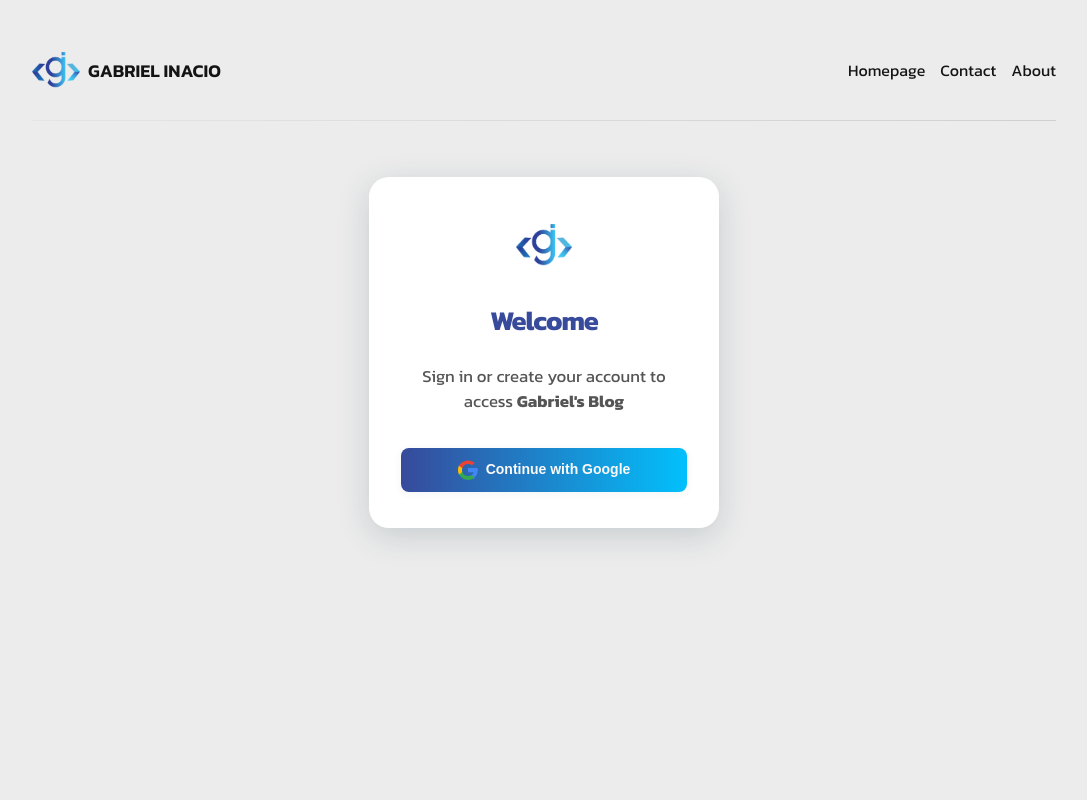
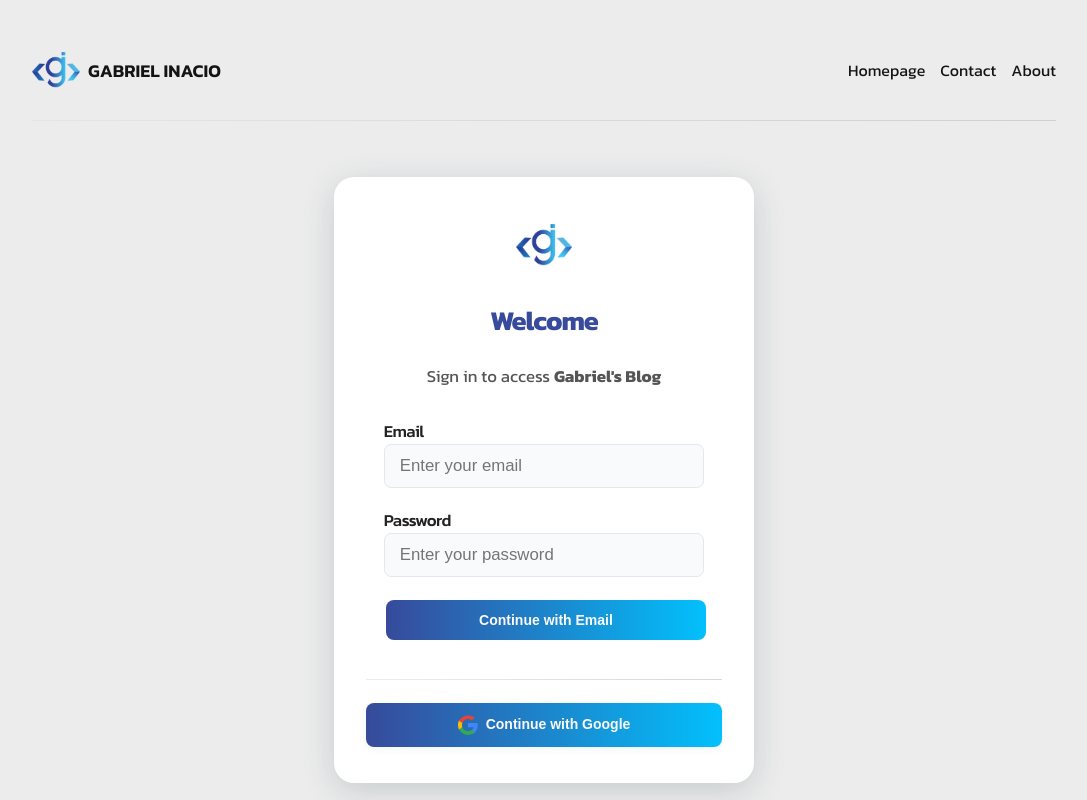
Before and after one commit to gabrielinaciosouza/blog, a Next.js app in the folder blog-web/: page /login in a window 1280 px wide. Shown: the top 800 px of the page, without its empty margins (96-1183 px from the left). Built offline with nearby package versions, Linux system fonts and the light colour scheme; no server answers.

Commit message:
feat: Implement email/password authentication flow and create AuthInput component

```diff
--- a/blog-web/package.json
+++ b/blog-web/package.json
@@ -4,6 +4,7 @@
   "private": true,
   "scripts": {
     "dev": "next dev --turbopack",
+    "local": "set NEXT_PUBLIC_USE_FIREBASE_EMULATOR=true && next dev --turbopack",
     "build": "next build",
     "start": "next start",
     "lint": "next lint",
--- /dev/null
+++ b/blog-web/src/app/api/continue-with-email/route.ts
@@ -0,0 +1,20 @@
+import { NextRequest, NextResponse } from 'next/server';
+import { continueWithEmail } from '@/services/authService';
+
+export async function POST(req: NextRequest) {
+    try {
+        const { email, password } = await req.json();
+        if (!email || !password) {
+            return NextResponse.json({ error: 'Missing email or password' }, { status: 400 });
+        }
+
+        const data = await continueWithEmail(email, password);
+
+        const res = NextResponse.json(data, { status: 200 });
+        res.cookies.set('authResponse', JSON.stringify(data), { maxAge: 3000, httpOnly: true, sameSite: 'lax', path: '/' });
+        return res;
+    } catch (err: any) {
+        console.log(err);
+        return NextResponse.json({ message: "Something went wrong!" }, { status: 500 });
+    }
+}
--- a/blog-web/src/app/login/login.module.css
+++ b/blog-web/src/app/login/login.module.css
@@ -1,3 +1,15 @@
+.emailBtn {
+    width: 100%;
+    display: flex;
+    align-items: center;
+    justify-content: center;
+    font-weight: 600;
+    padding: 0.7rem 1rem;
+    border-radius: 0.5rem;
+    font-size: 1.05rem;
+    margin-top: 0.2rem;
+}
+
 .bgWrap {
     min-height: 100dvh;
     width: 100%;
@@ -13,7 +25,7 @@
     border-radius: 1.25rem;
     box-shadow: var(--shadow);
     width: 100%;
-    max-width: 350px;
+    max-width: 420px;
     display: flex;
     flex-direction: column;
     align-items: center;
--- a/blog-web/src/app/login/page.tsx
+++ b/blog-web/src/app/login/page.tsx
@@ -4,8 +4,10 @@ import styles from "./login.module.css";
 
 import Button from "@/components/button/Button";
 import AnimatedImage from "@/components/animatedImage/AnimatedImage";
+import AuthInput from "@/components/authInput/AuthInput";
 import { auth, googleProvider, signInWithPopup } from "@/services/firebase";
 import { useRouter } from "next/navigation";
+import Divider from "@/components/divider/Divider";
 
 
 
@@ -27,6 +29,11 @@ const GoogleIcon = () => (
 
 export default function LoginPage() {
     const router = useRouter();
+    const [email, setEmail] = React.useState("");
+    const [password, setPassword] = React.useState("");
+    const [loading, setLoading] = React.useState(false);
+    const [error, setError] = React.useState<string | null>(null);
+
     const handleGoogleLogin = async () => {
         try {
             const result = await signInWithPopup(auth, googleProvider);
@@ -47,12 +54,67 @@ export default function LoginPage() {
             alert("Google sign-in failed");
         }
     };
+
+    const handleEmailSignIn = async (e: React.FormEvent) => {
+        e.preventDefault();
+        setLoading(true);
+        setError(null);
+        try {
+            const response = await fetch("/api/continue-with-email", {
+                method: "POST",
+                headers: { "Content-Type": "application/json" },
+                body: JSON.stringify({ email, password }),
+            });
+            if (!response.ok) {
+                const error = await response.json();
+                throw new Error(error.message);
+            }
+            router.back();
+        } catch (err: any) {
+            setError(err.message || "Sign in failed");
+        } finally {
+            setLoading(false);
+        }
+    };
+
     return (
         <div className={styles.bgWrap}>
             <div className={styles.centeredCard}>
                 <AnimatedImage src="/logo2.png" alt="Gabriel's Blog Logo" width={56} height={56} className={styles.logo} />
                 <h1 className={styles.title}>Welcome</h1>
-                <p className={styles.subtitle}>Sign in or create your account to access <b>Gabriel's Blog</b></p>
+                <p className={styles.subtitle}>Sign in to access <b>Gabriel's Blog</b></p>
+                <form onSubmit={handleEmailSignIn} className={styles.emailForm} style={{ marginBottom: 16 }}>
+                    <AuthInput
+                        type="email"
+                        label="Email"
+                        value={email}
+                        onChange={e => setEmail(e.target.value)}
+                        placeholder="Enter your email"
+                        autoComplete="email"
+                        error={error && error.toLowerCase().includes("email") ? error : undefined}
+                        disabled={loading}
+                    />
+                    <AuthInput
+                        type="password"
+                        label="Password"
+                        value={password}
+                        onChange={e => setPassword(e.target.value)}
+                        placeholder="Enter your password"
+                        autoComplete="current-password"
+                        error={error && error.toLowerCase().includes("password") ? error : undefined}
+                        disabled={loading}
+                    />
+                    <Button
+                        className={styles.emailBtn}
+                        ariaLabel="Sign in or Sign up with Email"
+                        disabled={loading}
+                        onClick={() => { }}
+                    >
+                        {loading ? "Signing in..." : "Continue with Email"}
+                    </Button>
+                </form>
+                <Divider />
+                {error && <div className={styles.error}>{error}</div>}
                 <Button onClick={handleGoogleLogin} className={styles.googleBtn} ariaLabel="Sign in or Sign up with Google">
                     <GoogleIcon />
                     Continue with Google
--- /dev/null
+++ b/blog-web/src/components/authInput/AuthInput.module.css
@@ -0,0 +1,89 @@
+.inputGroup {
+    display: flex;
+    flex-direction: column;
+    gap: 0.4rem;
+    margin-bottom: 1.1rem;
+    width: 100%;
+}
+
+.label {
+    font-size: 1.05rem;
+    font-weight: 500;
+    color: #222;
+    margin-bottom: 0.1rem;
+    letter-spacing: -0.5px;
+}
+
+.input {
+    padding: 0.7rem 0.95rem;
+    border: 1.5px solid #e2e8f0;
+    border-radius: 0.45rem;
+    font-size: 1.05rem;
+    background: #f9fafb;
+    transition: border-color 0.18s, box-shadow 0.18s;
+    outline: none;
+    width: 100%;
+    box-sizing: border-box;
+}
+
+.input:focus {
+    border-color: var(--primary, #6366f1);
+    box-shadow: 0 0 0 2px #6366f133;
+}
+
+.inputError {
+    border-color: #ef4444;
+}
+
+.error {
+    color: #ef4444;
+    font-size: 0.92rem;
+    margin-top: 0.18rem;
+    font-weight: 500;
+    text-align: left;
+    padding-left: 2px;
+}
+
+@media (max-width: 600px) {
+    .inputGroup {
+        margin-bottom: 0.9rem;
+        gap: 0.3rem;
+    }
+
+    .label {
+        font-size: 0.98rem;
+    }
+
+    .input {
+        font-size: 0.98rem;
+        padding: 0.6rem 0.7rem;
+        border-radius: 0.38rem;
+    }
+
+    .error {
+        font-size: 0.85rem;
+        padding-left: 1px;
+    }
+}
+
+@media (max-width: 400px) {
+    .inputGroup {
+        margin-bottom: 0.7rem;
+        gap: 0.2rem;
+    }
+
+    .label {
+        font-size: 0.8rem;
+    }
+
+    .input {
+        font-size: 0.8rem;
+        padding: 0.5rem 0.5rem;
+        border-radius: 0.32rem;
+    }
+
+    .error {
+        font-size: 0.8rem;
+        padding-left: 0;
+    }
+}
--- /dev/null
+++ b/blog-web/src/components/authInput/AuthInput.tsx
@@ -0,0 +1,44 @@
+import React from "react";
+import styles from "./AuthInput.module.css";
+
+interface AuthInputProps {
+    type: "email" | "password";
+    value: string;
+    onChange: (e: React.ChangeEvent<HTMLInputElement>) => void;
+    label: string;
+    placeholder?: string;
+    autoComplete?: string;
+    error?: string;
+    disabled?: boolean;
+}
+
+const AuthInput: React.FC<AuthInputProps> = ({
+    type,
+    value,
+    onChange,
+    label,
+    placeholder,
+    autoComplete,
+    error,
+    disabled,
+}) => {
+    return (
+        <div className={styles.inputGroup}>
+            <label className={styles.label}>
+                {label}
+                <input
+                    type={type}
+                    value={value}
+                    onChange={onChange}
+                    placeholder={placeholder}
+                    autoComplete={autoComplete}
+                    className={styles.input + (error ? " " + styles.inputError : "")}
+                    disabled={disabled}
+                />
+            </label>
+            {error && <span className={styles.error}>{error}</span>}
+        </div>
+    );
+};
+
+export default AuthInput;
--- a/blog-web/src/services/authService.ts
+++ b/blog-web/src/services/authService.ts
@@ -26,3 +26,28 @@ export const continueWithGoogle = async (idToken: string): Promise<AuthResponse>
         data.pictureUrl
     );
 };
+
+export async function continueWithEmail(email: string, password: string): Promise<AuthResponse> {
+    const response = await fetch(`${SERVER_URL}/auth/email`, {
+        method: "POST",
+        headers: {
+            "Content-Type": "application/json",
+        },
+        body: JSON.stringify({ email, password }),
+    });
+
+    const data = await response.json();
+
+    if (!response.ok) {
+        throw new Error(data.message || 'Email sign-in failed');
+    }
+
+    return new AuthResponse(
+        data.authToken,
+        data.userId,
+        data.role,
+        data.name,
+        data.email,
+        data.pictureUrl
+    );
+}
--- a/blog-web/src/services/firebase.ts
+++ b/blog-web/src/services/firebase.ts
@@ -1,10 +1,10 @@
-// Import the functions you need from the SDKs you need
 import { initializeApp } from "firebase/app";
-import { getAnalytics } from "firebase/analytics";
-// TODO: Add SDKs for Firebase products that you want to use
-// https://firebase.google.com/docs/web/setup#available-libraries
+import { getAuth, GoogleAuthProvider, signInWithPopup, connectAuthEmulator } from "firebase/auth";
+import { getFirestore, connectFirestoreEmulator } from "firebase/firestore";
+import { getStorage, connectStorageEmulator } from "firebase/storage";
+import { createUserWithEmailAndPassword, signInWithEmailAndPassword } from "firebase/auth";
 
-// Your web app's Firebase configuration (now using environment variables)
+
 const firebaseConfig = {
     apiKey: process.env.NEXT_PUBLIC_FIREBASE_API_KEY!,
     authDomain: process.env.NEXT_PUBLIC_FIREBASE_AUTH_DOMAIN!,
@@ -15,12 +15,29 @@ const firebaseConfig = {
     measurementId: process.env.NEXT_PUBLIC_FIREBASE_MEASUREMENT_ID!,
 };
 
-// Initialize Firebase
 const app = initializeApp(firebaseConfig);
-const analytics = getAnalytics(app);
 
-// Auth and Google provider setup
-import { getAuth, GoogleAuthProvider, signInWithPopup } from "firebase/auth";
+
 export const auth = getAuth();
+export const db = getFirestore(app);
+export const storage = getStorage(app);
+
+if (process.env.NEXT_PUBLIC_USE_FIREBASE_EMULATOR === "true") {
+    connectAuthEmulator(auth, "http://localhost:9099");
+    connectFirestoreEmulator(db, "localhost", 8080);
+    connectStorageEmulator(storage, "localhost", 9199);
+}
+
+
 export const googleProvider = new GoogleAuthProvider();
 export { signInWithPopup };
+
+// Email/password sign-up helper
+export async function signUpWithEmail(email: string, password: string) {
+    return createUserWithEmailAndPassword(auth, email, password);
+}
+
+// Email/password sign-in helper
+export async function signInWithEmail(email: string, password: string) {
+    return signInWithEmailAndPassword(auth, email, password);
+}
```
